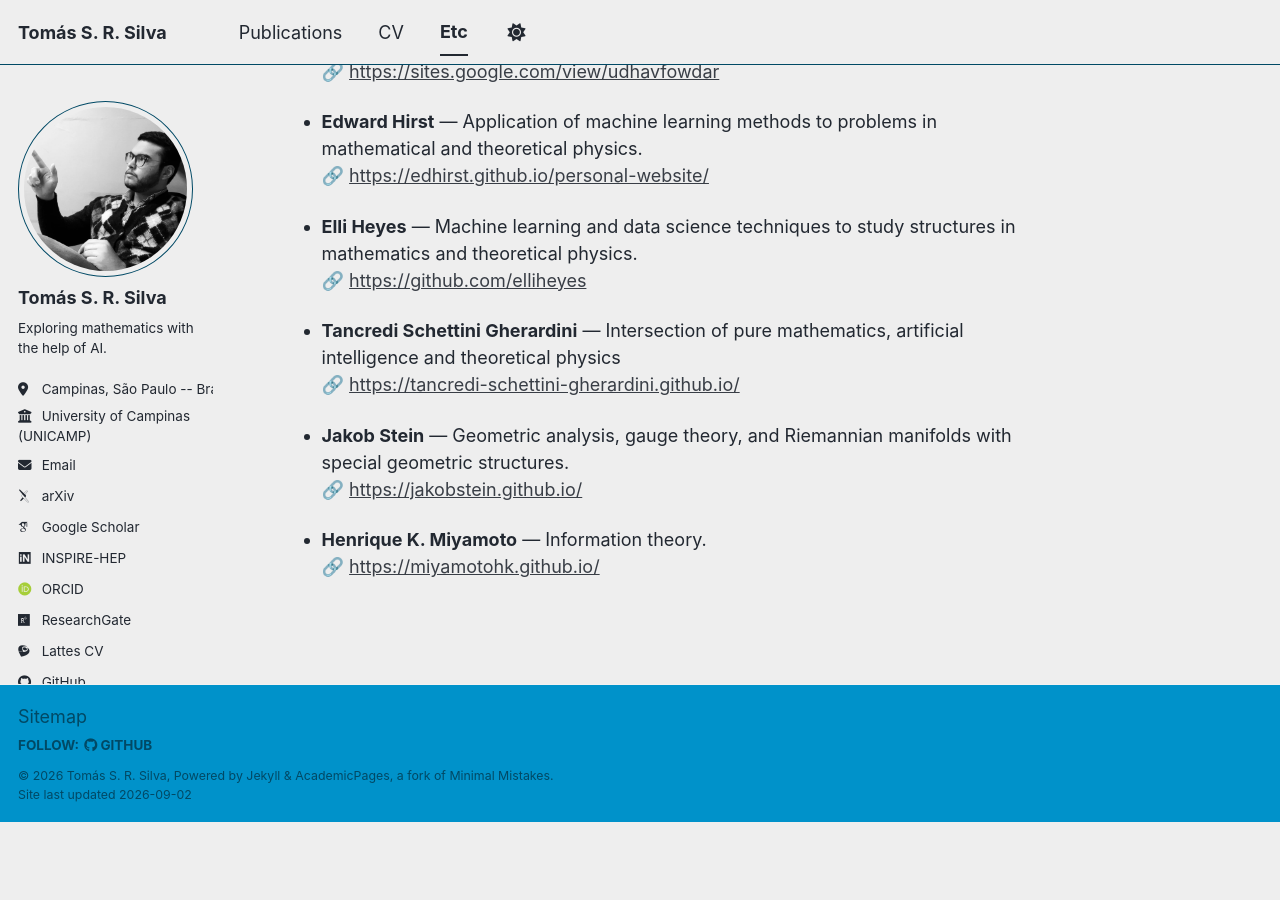
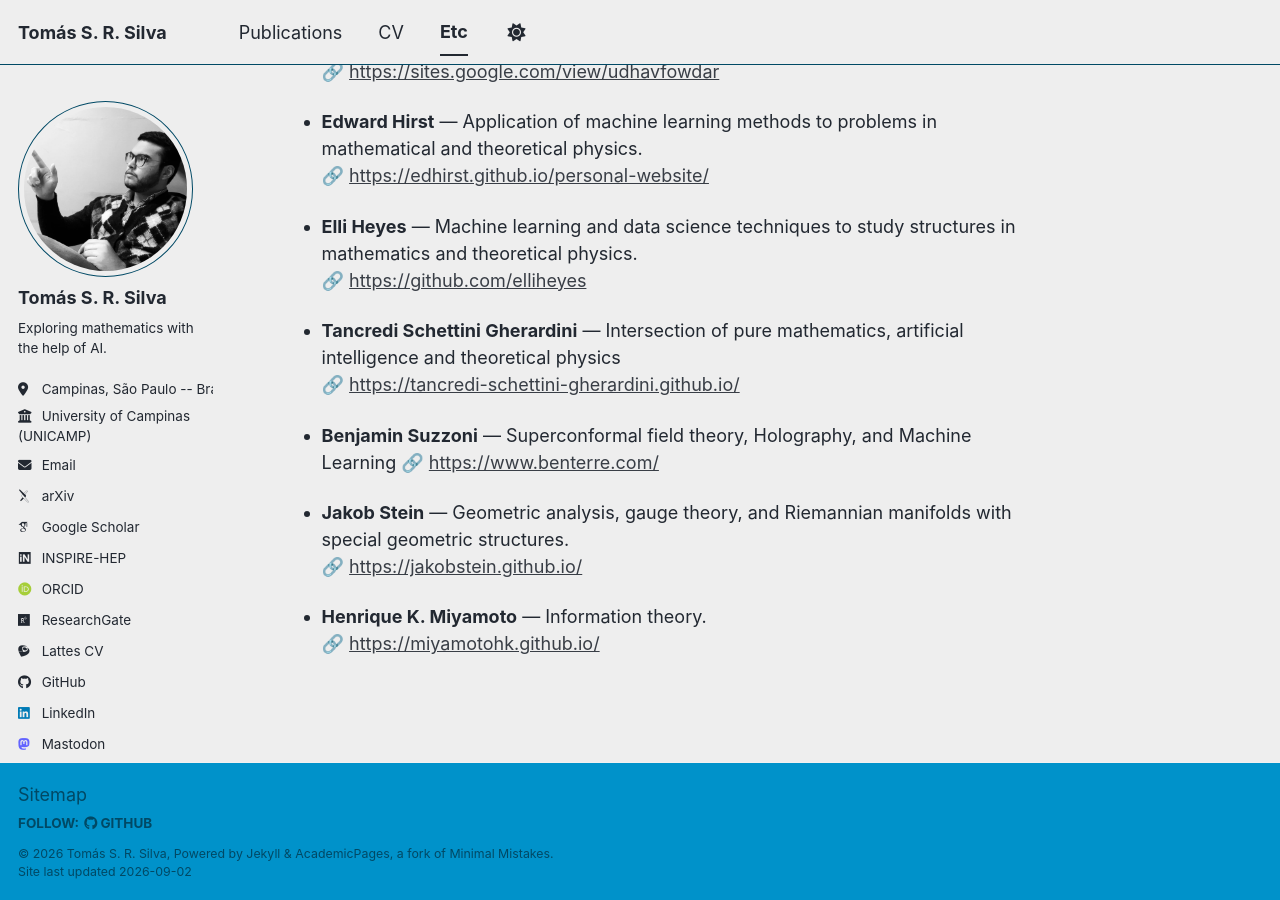
Before and after one commit to TomasSilva/TomasSilva.github.io, a Jekyll site: the page built from _pages/etc.md, in a window 1280 px wide and 900 px high, scrolled down 1114 px. Built offline with Jekyll 4.4.1, drawn with Linux system fonts in a browser that asks for light colours; some web fonts are replaced; a script bundle is joined from its source files by our own code; library files that are not in the unit come from our copies; before the commit the page ends 1937 px from its top, so only the background shows below that.

Commit message:
02sep2026

```diff
--- a/_pages/etc.md
+++ b/_pages/etc.md
@@ -45,6 +45,9 @@ I’m lucky to have brilliant friends building beautiful things — in mathemati
 - **Tancredi Schettini Gherardini** — Intersection of pure mathematics, artificial intelligence and theoretical physics
   🔗 [https://tancredi-schettini-gherardini.github.io/](https://tancredi-schettini-gherardini.github.io/)
 
+- **Benjamin Suzzoni** — Superconformal field theory, Holography, and Machine Learning
+  🔗 [https://www.benterre.com/](https://www.benterre.com/)
+
 - **Jakob Stein** — Geometric analysis, gauge theory, and Riemannian manifolds with special geometric structures.
   🔗 [https://jakobstein.github.io/](https://jakobstein.github.io/)
 
```
Also changed, not shown: _publications/2026-04-A semicontinuous relaxation of Saito's criterion and freeness as angular minimization.md (deleted, +0 -17 lines), _publications/2026-08-A penalised Saito functional for heuristic search of free line arrangements.md (added, +17 -0 lines), 1 other file.
